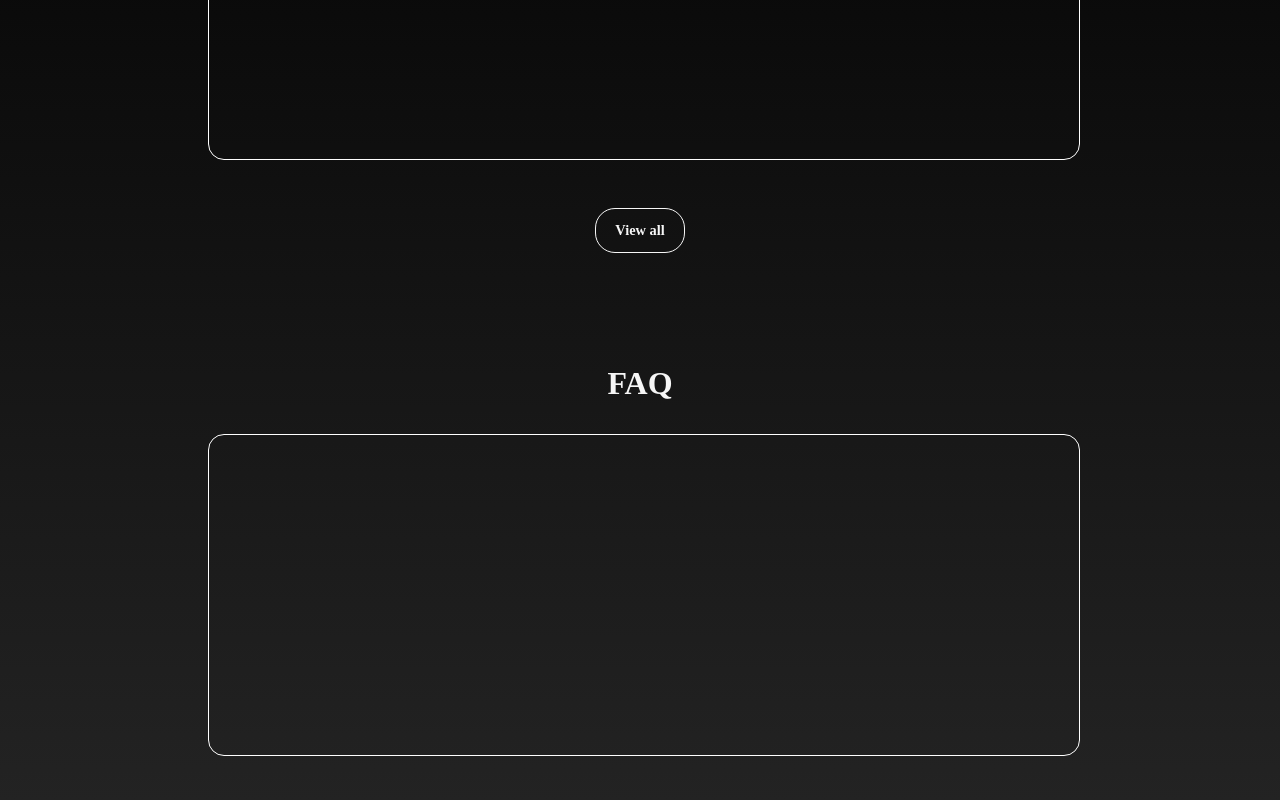
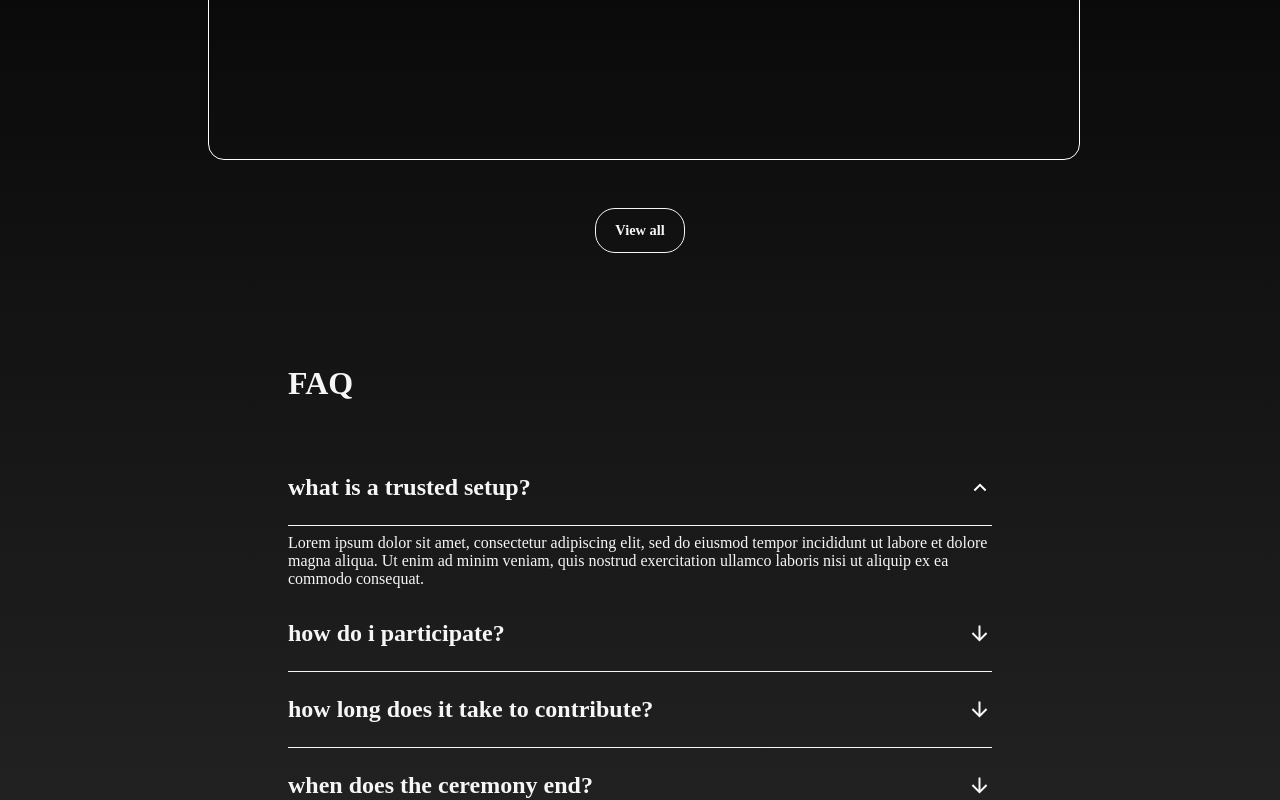
Before and after one commit to Unirep/trusted-setup, a React app in the folder packages/frontend/: page / in a window 1280 px wide. Shown: the part 1868-2668 px from the top of the page. Built offline with nearby package versions, Linux system fonts and the light colour scheme; a web font is replaced by a local one.

Commit message:
FAQ dropdown component

```diff
--- a/packages/frontend/src/components/FaqDropdown.jsx
+++ b/packages/frontend/src/components/FaqDropdown.jsx
@@ -1,8 +1,46 @@
 import React from 'react'
-import './tooltip.css'
-import state from '../contexts/state'
 import { observer } from 'mobx-react-lite'
+import FaqItem from './FaqItem'
 
 export default observer(() => {
-  return <div></div>
+  const [Index, setIndex] = React.useState(1)
+  const faqs = [
+    {
+      id: 1,
+      Q: 'what is a trusted setup?',
+      A: 'Lorem ipsum dolor sit amet, consectetur adipiscing elit, sed do eiusmod tempor incididunt ut labore et dolore magna aliqua. Ut enim ad minim veniam, quis nostrud exercitation ullamco laboris nisi ut aliquip ex ea commodo consequat.',
+    },
+    {
+      id: 2,
+      Q: 'how do i participate?',
+      A: 'Lorem ipsum dolor sit amet, consectetur adipiscing elit, sed do eiusmod tempor incididunt ut labore et dolore magna aliqua. Ut enim ad minim veniam, quis nostrud exercitation ullamco laboris nisi ut aliquip ex ea commodo consequat.',
+    },
+    {
+      id: 3,
+      Q: 'how long does it take to contribute?',
+      A: 'Lorem ipsum dolor sit amet, consectetur adipiscing elit, sed do eiusmod tempor incididunt ut labore et dolore magna aliqua. Ut enim ad minim veniam, quis nostrud exercitation ullamco laboris nisi ut aliquip ex ea commodo consequat.',
+    },
+    {
+      id: 4,
+      Q: 'when does the ceremony end?',
+      A: 'Lorem ipsum dolor sit amet, consectetur adipiscing elit, sed do eiusmod tempor incididunt ut labore et dolore magna aliqua. Ut enim ad minim veniam, quis nostrud exercitation ullamco laboris nisi ut aliquip ex ea commodo consequat.',
+    },
+  ]
+
+  return (
+    <>
+      {faqs.map((item) => {
+        return (
+          <FaqItem
+            key={item.id}
+            Id={item.id}
+            question={item.Q}
+            answer={item.A}
+            Index={Index}
+            setIndex={setIndex}
+          ></FaqItem>
+        )
+      })}
+    </>
+  )
 })
--- /dev/null
+++ b/packages/frontend/src/components/FaqItem.jsx
@@ -0,0 +1,26 @@
+import React from 'react'
+import { observer } from 'mobx-react-lite'
+import './faqItem.css'
+
+export default observer(({ Id, question, answer, Index, setIndex }) => {
+  const handleSetIndex = (Id) => (Index === Id ? setIndex(0) : setIndex(Id))
+  return (
+    <>
+      <div onClick={() => handleSetIndex(Id)} className="faq-item">
+        <div>{question}</div>
+        {Index !== Id ? (
+          <img
+            src={require('../../public/dropdown_arrow.svg')}
+            alt="arrow pointing down"
+          />
+        ) : (
+          <img
+            src={require('../../public/collapse_arrow.svg')}
+            alt="arrow pointing up"
+          />
+        )}
+      </div>
+      {Index === Id && <div className="faq-answer">{answer}</div>}
+    </>
+  )
+})
--- /dev/null
+++ b/packages/frontend/src/components/faqItem.css
@@ -0,0 +1,12 @@
+.faq-item {
+  display: flex;
+  justify-content: space-between;
+  font-size: 1.5rem;
+  font-weight: 700;
+  border-bottom: 1px solid #f6f6f6;
+  padding: 1.5rem 0;
+}
+
+.faq-answer {
+  padding: 0.5rem 0;
+}
--- a/packages/frontend/src/pages/Home.jsx
+++ b/packages/frontend/src/pages/Home.jsx
@@ -85,7 +85,7 @@ export default observer(() => {
         </div>
       </div>
 
-      <div className="faq-container">
+      <div className="bottom-container">
         <div className="contribution-heading">Latest contributions</div>
         <div className="contributions">
           {/* placeholder for map of ContributionComponents */}
@@ -96,9 +96,8 @@ export default observer(() => {
           </Link>
         </div>
 
-        <div className="faq-heading">FAQ</div>
-        <div className="faq-dropdown">
-          {/* placeholder for FAQ component */}
+        <div className="faq-container">
+          <div className="faq-heading">FAQ</div>
           <FaqDropdown />
         </div>
       </div>
--- a/packages/frontend/src/pages/home.css
+++ b/packages/frontend/src/pages/home.css
@@ -95,7 +95,7 @@
   margin-bottom: 0.8rem;
 }
 
-.faq-container {
+.bottom-container {
   background: linear-gradient(180deg, #000000 0%, rgba(38, 38, 38, 0.21) 100%);
   text-align: center;
   padding: 6rem;
@@ -122,16 +122,13 @@
   padding: 0.8rem 1.2rem;
 }
 
+.faq-container {
+  margin: 7rem 12rem 3rem;
+  text-align: left;
+}
+
 .faq-heading {
   font-size: 2rem;
   font-weight: 700;
-  margin: 7rem 0 2rem;
+  margin-bottom: 3rem;
 }
-
-.faq-dropdown {
-  width: 80%;
-  height: 20rem;
-  border: 1px solid white;
-  border-radius: 1rem;
-  margin: 2rem 0 3rem 7rem;
-}
```
Also changed, not shown: packages/frontend/public/collapse_arrow.svg (added), packages/frontend/public/dropdown_arrow.svg (added).
